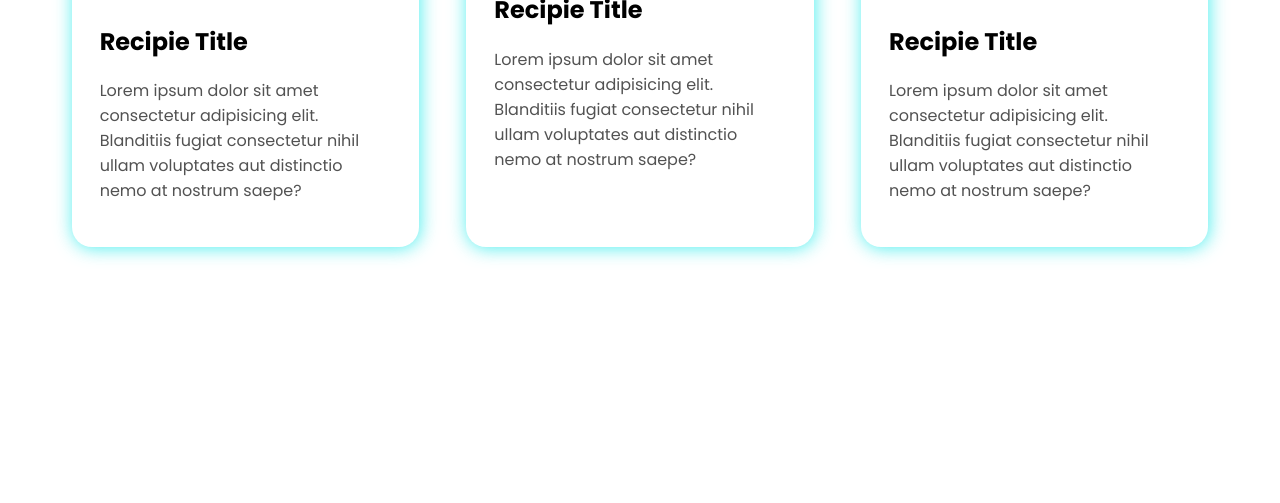
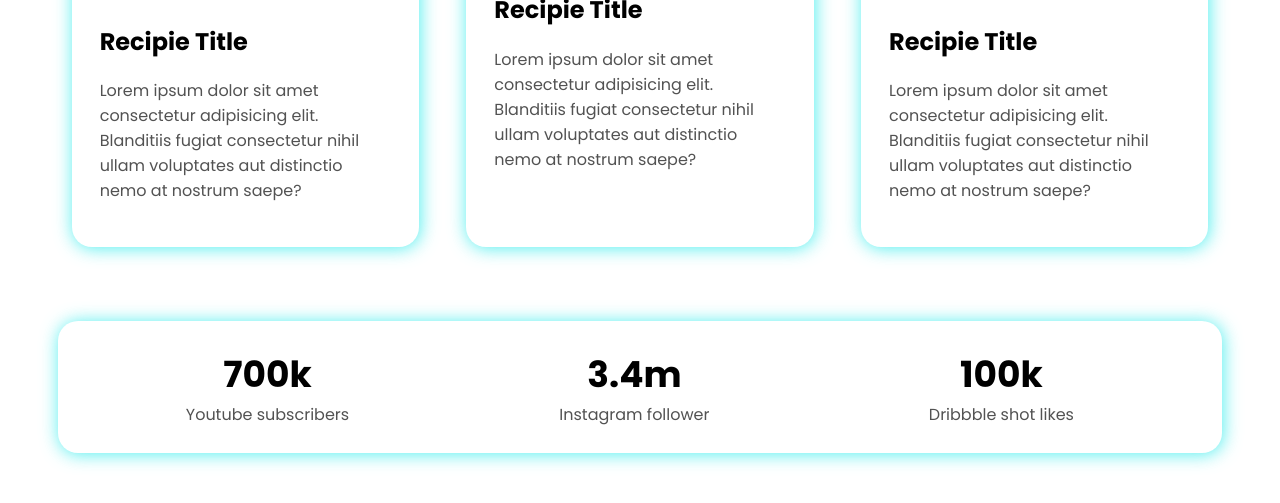
Before and after one commit to Rasedulisllam/assignment1, a plain HTML site: page index.html in a window 1280 px wide. Shown: the part 1739-2242 px from the top of the page. Before the commit the page ends 2050 px from the top, so only its background shows below. Drawn offline with Linux system fonts and the light colour scheme.

Commit message:
counter section add

```diff
--- a/index.html
+++ b/index.html
@@ -61,5 +61,21 @@
         </div>
 
     </section>
+    <section class="counter">
+        <div class="counter-main">
+            <div class="counter-item one-thard-width">
+                <h1>700k</h1>
+                <p>Youtube subscribers</p>
+            </div>
+            <div class="counter-item one-thard-width">
+                <h1>3.4m</h1>
+                <p>Instagram follower</p>
+            </div>
+            <div class="counter-item one-thard-width">
+                <h1>100k</h1>
+                <p>Dribbble shot likes</p>
+            </div>
+        </div>
+    </section>
 </body>
 </html>
--- a/style.css
+++ b/style.css
@@ -108,3 +108,23 @@ body{
 .recipie-item p{
     color:rgb(82, 82, 82);
 }
+.counter{
+    margin:50px;
+}
+.counter-main{
+    display: flex;
+    box-shadow: 1px 1px 18px #12e8e8bf;
+    padding: 26px;
+    border-radius: 20px;
+}
+.counter-item{
+    text-align: center;
+}
+.counter-item h1{
+    font-size:36px;
+    margin:0;
+}
+.counter-item p{
+    color:rgb(82, 82, 82);
+    margin:0;
+}
```
